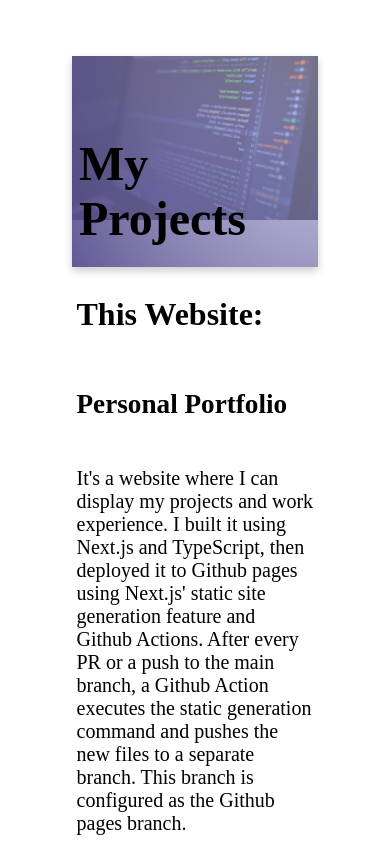
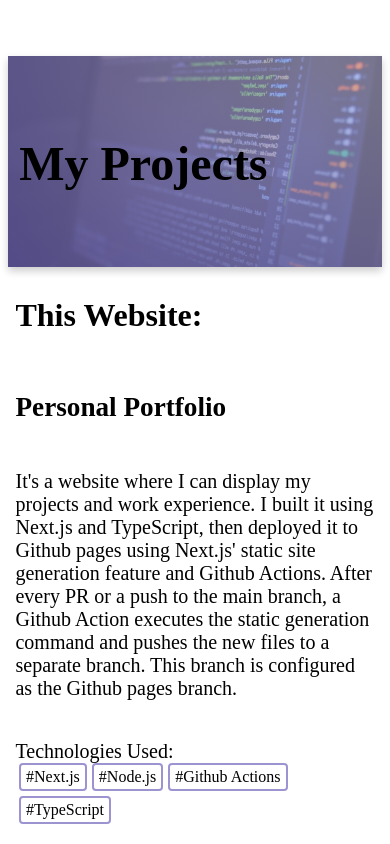
Before and after one commit to durid-ah/durid-ah.github.io, a Next.js app: page /projects in a window 390 px wide. Shown: the top 844 px of the page. Built offline with nearby package versions, Linux system fonts and the light colour scheme.

Commit message:
changed the center page in the project section to 100% during tablet width

```diff
--- a/styles/Projects.module.css
+++ b/styles/Projects.module.css
@@ -63,3 +63,13 @@
    width: 100%;
    padding: 3rem 3%;
 }
+
+@media screen and (max-width: 820px) {
+   .imageContainer {
+      width: 100%;
+   }
+
+   .centerContent {
+      width: 100%;
+   }
+}
```
